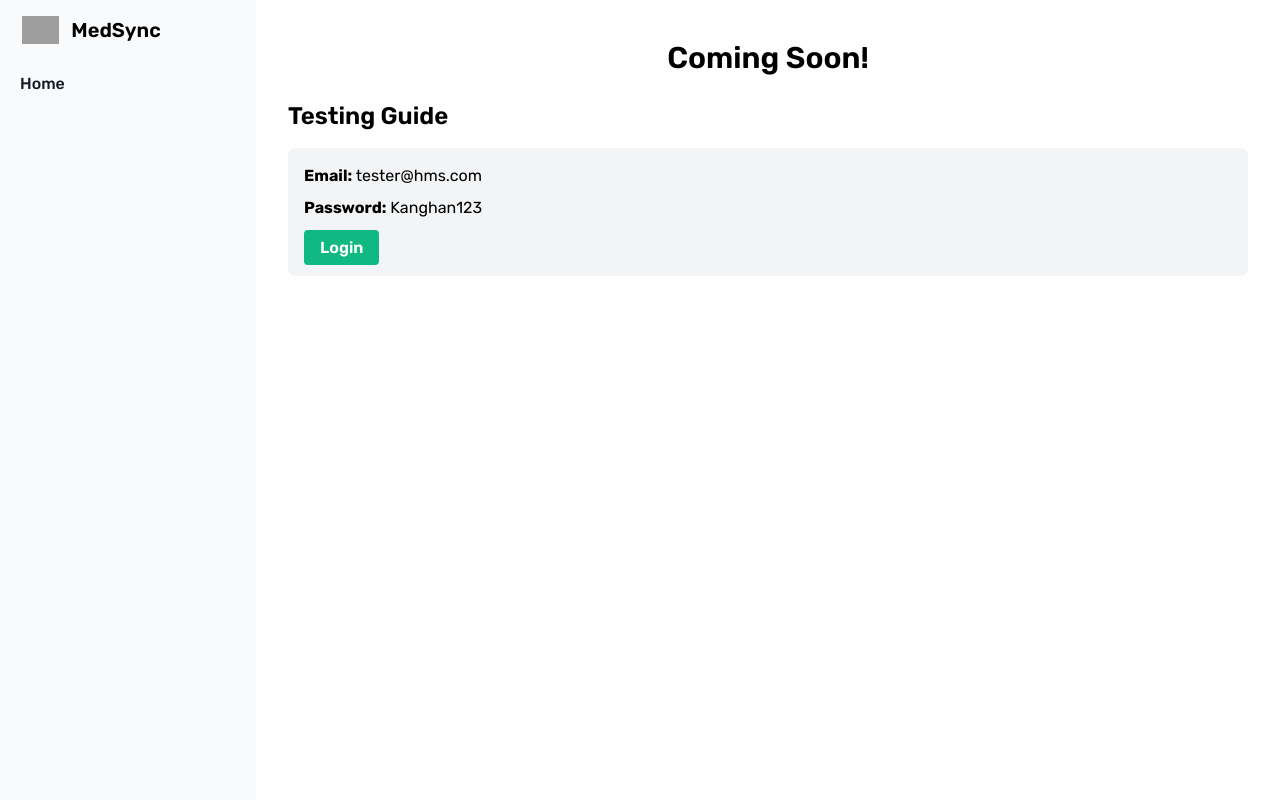
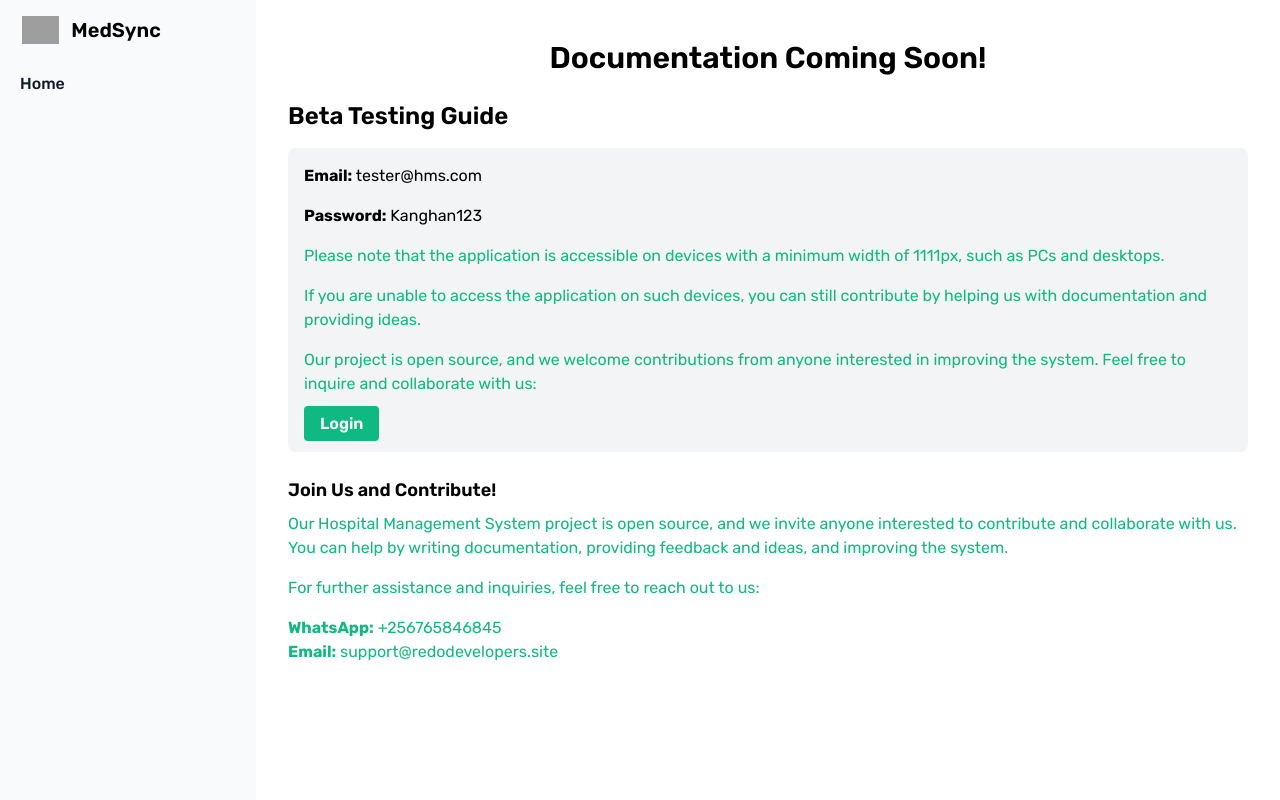
Before and after one commit to Theetawee/Telfirm-HMS, a Django app: page /docs/ in a window 1280 px wide. Run offline with Django 4.2, Linux system fonts and the light colour scheme; style sheets or scripts are compiled from the project's sources; grey boxes are pictures that could not be loaded.

Commit message:
Update docs.html

```diff
--- a/templates/main/docs.html
+++ b/templates/main/docs.html
@@ -52,18 +52,31 @@
 
 <div class="p-4 sm:ml-64 py-10">
    <div class="flex items-center justify-center">
-      <h1 class="text-3xl font-semibold text-center">Coming Soon!</h1>
+      <h1 class="text-3xl font-semibold text-center">Documentation Coming Soon!</h1>
   </div>
 
   <div class="px-4 mt-6">
-      <h1 class="text-2xl font-semibold mb-4">Testing Guide</h1>
+   <h1 class="text-2xl font-semibold mb-4">Beta Testing Guide</h1>
    <div class="bg-gray-100 p-4 rounded-lg">
-          <p class="mb-2"><strong>Email:</strong> tester@hms.com</p>
-          <p class="mb-2"><strong>Password:</strong> Kanghan123</p>
+       <p class="mb-4"><strong>Email:</strong> tester@hms.com</p>
+       <p class="mb-4"><strong>Password:</strong> Kanghan123</p>
+       <p class="mb-4 text-primary-500">Please note that the application is accessible on devices with a minimum width of 1111px, such as PCs and desktops.</p>
+       <p class="mb-4 text-primary-500">If you are unable to access the application on such devices, you can still contribute by helping us with documentation and providing ideas.</p>
+       <p class="mb-4 text-primary-500">Our project is open source, and we welcome contributions from anyone interested in improving the system. Feel free to inquire and collaborate with us:</p>
        <div class="mt-4">
            <a href="{% url 'login' %}" class="bg-primary-500 hover:bg-primary-600 text-white font-semibold py-2 px-4 rounded focus:outline-none focus:shadow-outline">Login</a>
        </div>
    </div>
+</div>
+
+<div class="px-4 mt-6">
+   <h2 class="text-lg font-semibold mb-2">Join Us and Contribute!</h2>
+   <p class="mb-4 text-primary-500">Our Hospital Management System project is open source, and we invite anyone interested to contribute and collaborate with us. You can help by writing documentation, providing feedback and ideas, and improving the system.</p>
+   <p class="mb-4 text-primary-500">For further assistance and inquiries, feel free to reach out to us:</p>
+   <p class="text-primary-500">
+       <strong>WhatsApp:</strong> +256765846845<br>
+       <strong>Email:</strong> support@redodevelopers.site
+   </p>
 </div>
 
 </div>
```
Lines whose indentation alone changed are shown as unchanged.
